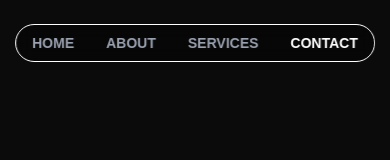
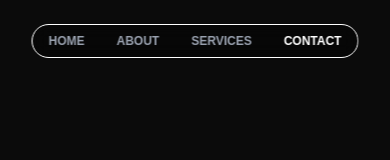
Before and after one commit to joshuakitong/box-studio, a React (Vite) app: page /#/contact in a window 390 px wide. Shown: the top 160 px of the page. Built offline with nearby package versions, Linux system fonts and the light colour scheme.

Commit message:
refactor: adjust navbar fonts on smaller screens

```diff
--- a/src/components/NavBar.jsx
+++ b/src/components/NavBar.jsx
@@ -14,7 +14,7 @@ export default function NavBar() {
     <nav className="fixed top-6 left-1/2 -translate-x-1/2 z-50">
       <ul className="flex items-center space-x-8 sm:space-x-12 md:space-x-16 px-4 md:px-8 py-2 rounded-full
                      bg-black/30 backdrop-blur-sm border border-white
-                     text-sm md:text-lg sm:text-md font-semibold">
+                     text-xs sm:text-sm md:text-md lg:text-lg font-semibold">
         {links.map((link) => (
           <li key={link.path}>
             <Link
```
